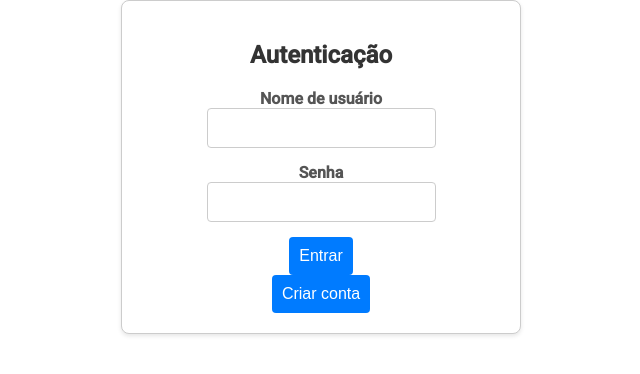
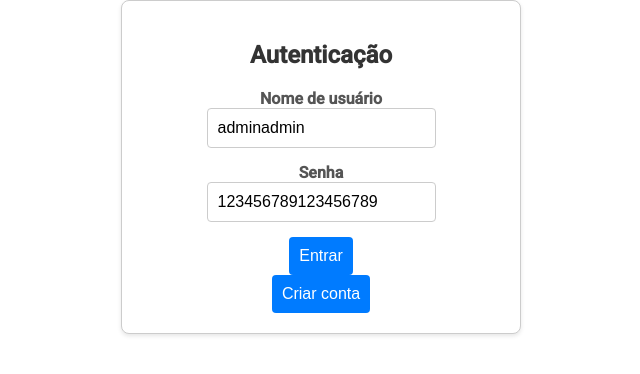
Before and after one commit to Alex-Trauthman/manga-mania-front, an Angular app: page /login in a window 1280 px wide. Shown: the top 374 px of the page, without its empty margins (319-959 px from the left). Built offline with nearby package versions, Linux system fonts and the light colour scheme.

Commit message:
login falho

```diff
--- a/src/app/login/login.component.html
+++ b/src/app/login/login.component.html
@@ -3,11 +3,11 @@
     <form (ngSubmit)="onLogin()">
         <div>
             <label for="username">Nome de usuário</label>
-            <input type="text" id="username" value="adminadmin" [(ngModel)]="username" name="username" required />
+            <input type="text" id="username" [(ngModel)]="username" name="username" required />
         </div>
         <div>
             <label for="password">Senha</label>
-            <input type="text" id="password" value="123456789123456789" [(ngModel)]="password" name="password" required />
+            <input type="text" id="password" [(ngModel)]="password" name="password" required />
         </div>
         <button type="submit">Entrar</button>
         <button type="submit">Criar conta</button>
--- a/src/app/login/login.component.ts
+++ b/src/app/login/login.component.ts
@@ -1,27 +1,41 @@
 import { Component } from '@angular/core';
 import { Router } from '@angular/router';
 import { CommonModule } from '@angular/common';
-import { FormsModule } from '@angular/forms';
+import { FormBuilder, FormGroup, FormsModule, Validators } from '@angular/forms';
 import { AuthService } from '../services/auth.service';
+import { AdministradorService } from '../services/administrador.service';
 
 @Component({
     selector: 'app-login',
     standalone: true,
     templateUrl: './login.component.html',
     styleUrls: ['./login.component.css'],
-    imports: [CommonModule,FormsModule]
+    imports: [CommonModule, FormsModule]
 })
 export class LoginComponent {
-    username: string = '';
-    password: string = '';
+    formGroup: FormGroup;
+    username: string = 'adminadmin';
+    password: string = '123456789123456789';
     errorMessage: string = '';
 
-    constructor(private authService: AuthService,private router: Router) { }
+    constructor(private authService: AuthService, private router: Router, private formBuilder: FormBuilder,private administradorService: AdministradorService) {
+        this.formGroup = this.formBuilder.group({
+            username: ['', Validators.required],
+            senha: ['', Validators.required]
+        })
+    };
 
     onLogin() {
-console.log({username: this.username, password: this.password});
-
-        this.authService.login(this.username,this.password).subscribe(
+/*
+        this.authService.login(this.username, this.password).then((response: any) => {
+            if(response) {
+                localStorage.setItem('usuario', btoa(JSON.stringify(response)));
+                this.router.navigateByUrl('/');
+            } else {
+                this.errorMessage = 'Usuário ou senha inválidos.';
+            }
+        })
+        return this.authService.login(this.username, this.password).subscribe(
             response => {
                 if(response) {
                     this.router.navigateByUrl('/');
@@ -35,5 +49,6 @@ console.log({username: this.username, password: this.password});
                 console.log(error);
             }
         )
+ */
     }
 }
--- a/src/app/services/auth.service.ts
+++ b/src/app/services/auth.service.ts
@@ -4,15 +4,19 @@ import { HttpClient } from "@angular/common/http";
 @Injectable({ providedIn: "root" })
 
 export class AuthService {
-    private baseUrl = "http://localhost:8000/login";
+    logged = false;
+    private baseUrl = "http://localhost:8000/auth";
 
     constructor(private httpClient: HttpClient) { }
 
     login(username: string, password: string) {
-console.log({username, password});
-
-        let user1 = this.httpClient.post<boolean>(`${this.baseUrl}`, {body: {perfil: 1, username, password}});
-        let user2 = this.httpClient.post<boolean>(`${this.baseUrl}`, {body: {perfil: 2, username, password}});
-        return user1 || user2;
+        return this.httpClient.post<any>(`${this.baseUrl}`, {username, senha: password }).subscribe(response => {
+            if(response){
+                this.logged = true;
+                localStorage.setItem("JWT_Token", response.token);
+                return true;
+            };
+            return false;
+        });
     }
 }
```
Also changed, not shown: src/app/services/administrador.service.ts (+4 -4 lines), src/app/services/novel.service.ts (+4 -4 lines).
